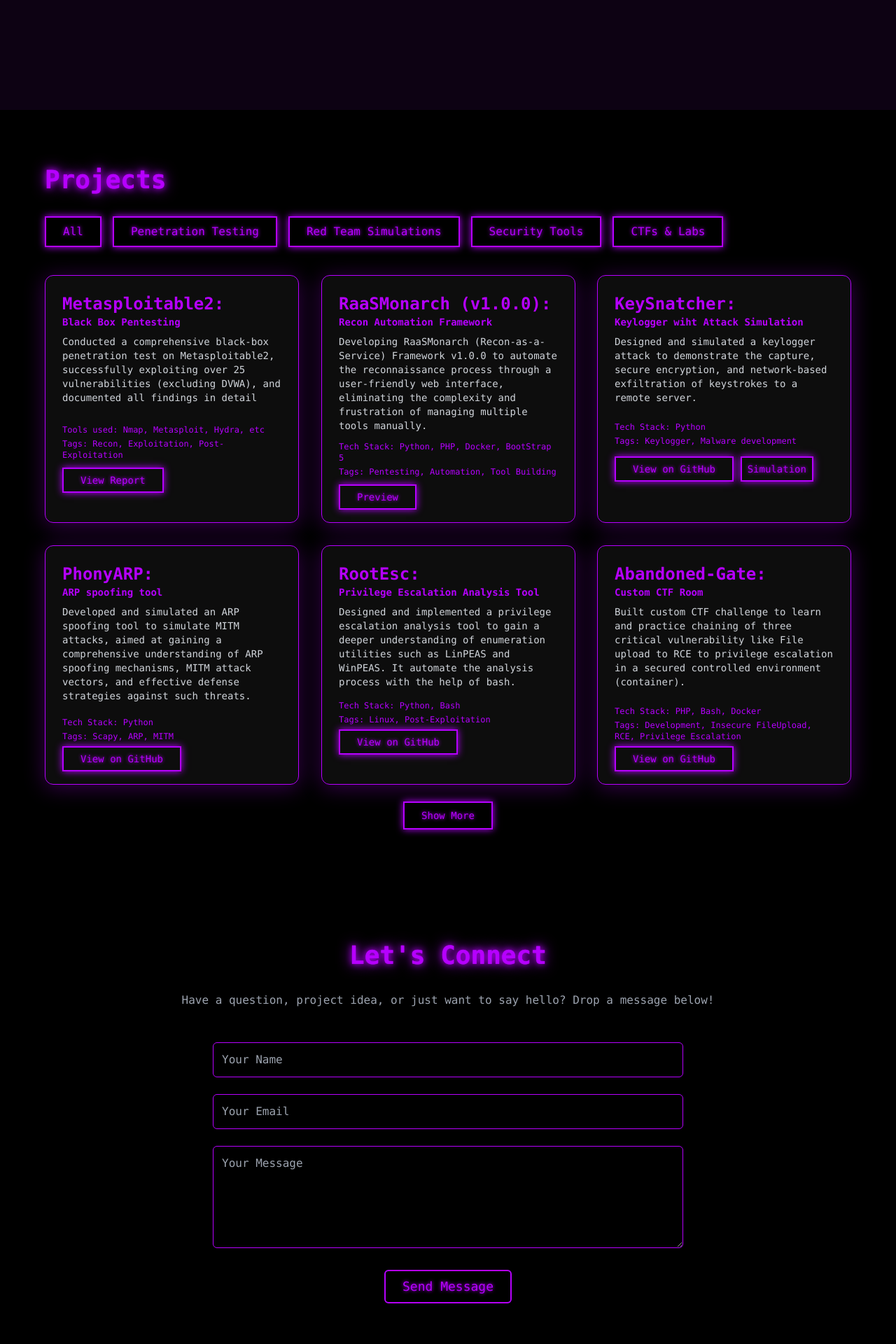
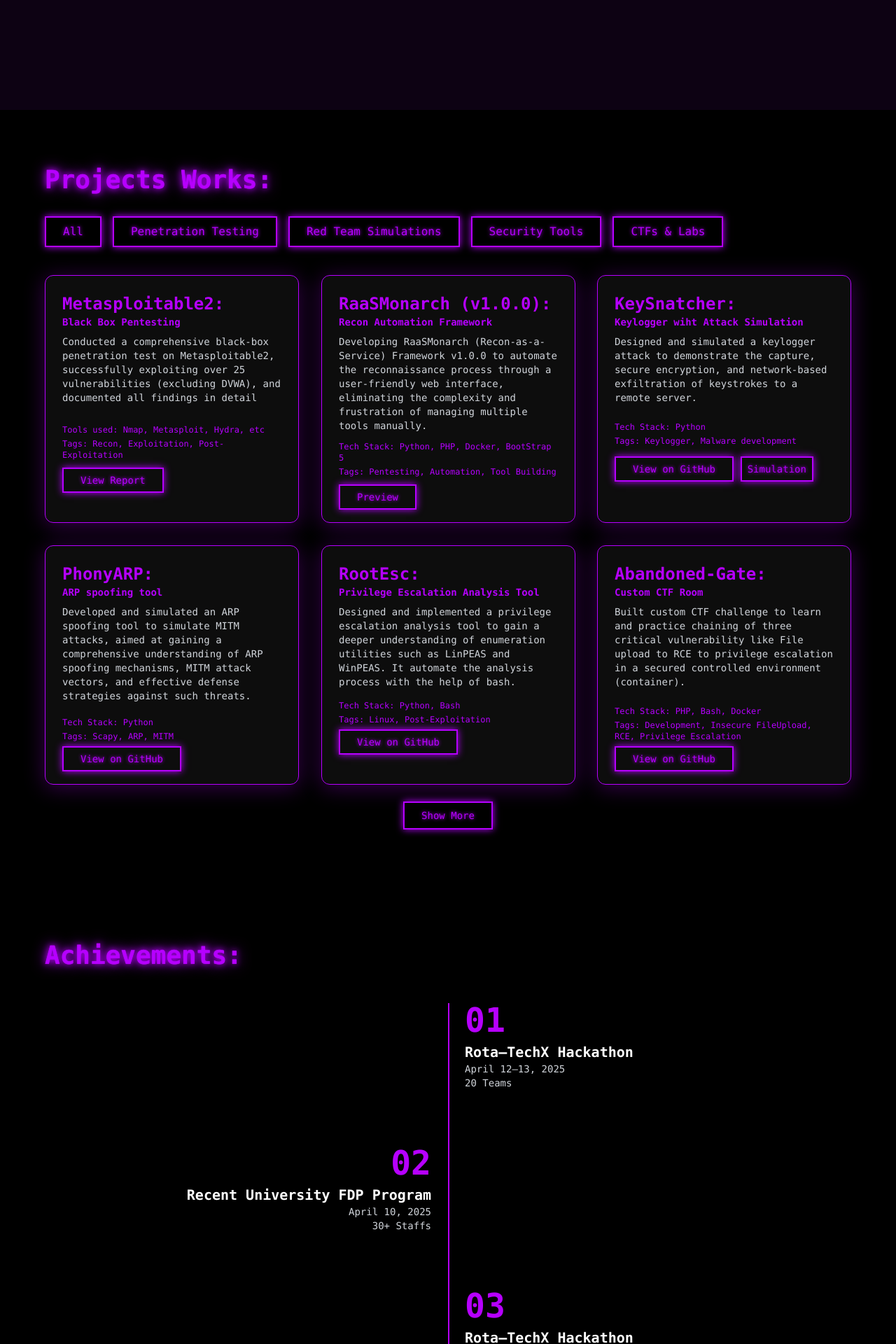
Before and after one commit to pevinkumar10/portfolio, a PHP site: page / in a window 1280 px wide. Shown: the part 1720-3640 px from the top of the page at 70% size. Run offline with PHP 8.4, Linux system fonts and the light colour scheme; some libraries are stand-ins or nearby versions.

Commit message:
added achiements sec

```diff
--- a/index.php
+++ b/index.php
@@ -20,6 +20,7 @@
 	load_template('about');
 	load_template('blogs');
 	load_template('projects');
+	load_template('achievements');
 	load_template('contact');
 	load_template('back-to-top-btn');
 	?>
--- a/src/css/custom.css
+++ b/src/css/custom.css
@@ -216,3 +216,24 @@
 			box-shadow: 0 0 6px #b600ff, 0 0 12px #b600ff;
 			transition: width 1s ease-in-out;
 		}
+		.glass-card-3 {
+			background: rgba(20, 20, 20, 0.5);
+			backdrop-filter: blur(10px);
+			-webkit-backdrop-filter: blur(10px);
+			box-shadow: 0 0 20px #b600ff30;
+			transition: transform 0.3s ease, box-shadow 0.3s ease;
+		}
+
+		@keyframes swipe-up {
+		0% {
+			transform: translateY(50px);
+			opacity: 0;
+		}
+		100% {
+			transform: translateY(0);
+			opacity: 1;
+		}
+		}
+		.animate-swipe-up {
+		animation: swipe-up 0.8s ease-out both;
+		}
--- a/src/templates/about.php
+++ b/src/templates/about.php
@@ -1,7 +1,7 @@
 <!-- About Section -->
 <section id="about" class="about-page relative pt-20 pb-10 px-6 text-white">
     <div class="max-w-6xl mx-auto content-wrapper animate-on-scroll" data-animate="animate-zoom-in">
-        <h2 class="text-4xl font-bold neon-text mb-6 animate-on-scroll" data-animate="animate-zoom-in">About Me</h2>
+        <h2 class="text-4xl font-bold neon-text mb-6 animate-on-scroll" data-animate="animate-zoom-in">About Me:</h2>
         <p class="text-gray-300 text-lg leading-relaxed">
             Hello! I'm pevinkumar A, pursuing Final-year Cybersecurity undergraduate degree with a passion for offensive security, tool development, and real-world attack simulation. I specialize in penetration testing, recon automation, and building custom tools to simplify repetitive tasks.
         </p>
--- /dev/null
+++ b/src/templates/achievements.php
@@ -0,0 +1,60 @@
+<section id="certifications" class="relative py-20 px-4 bg-black text-white overflow-hidden max-h-screen">
+    <div class="max-w-6xl mx-auto">
+        <h2 class="text-4xl font-bold text-left text-[#b600ff] neon-text mb-12 animate-on-scroll" data-animate="animate-zoom-in">Achievements:</h2>
+    </div>
+    <!-- Vertical Center Line -->
+    <div class="absolute hidden sm:block left-1/2 transform -translate-x-1/2 h-full border-l-2 border-[#b600ff] z-0 animate-on-scroll" data-animate="animate-swipe-down"></div>
+    <div class="block sm:hidden mx-auto w-0.5 h-full bg-[#b600ff] absolute left-1/2 transform -translate-x-1/2"></div>
+
+
+    <!-- Timeline Content -->
+    <div class="max-w-5xl mx-auto relative z-10 space-y-20">
+
+        <!-- Item 1 (Right) -->
+        <div class="flex flex-col sm:flex-row justify-between items-center">
+            <div class="sm:w-1/2 hidden sm:flex justify-end pr-6">
+                <!-- Empty left spacer -->
+            </div>
+            <div class="relative sm:w-1/2 text-left sm:pl-6 animate-on-scroll" data-animate="animate-swipe-up">
+                <h2 class="text-5xl font-extrabold text-[#b600ff] mb-2">01</h2>
+                <h3 class="text-xl font-semibold">Rota–TechX Hackathon</h3>
+                <p class="text-sm text-gray-300">April 12–13, 2025<br>20 Teams</p>
+            </div>
+        </div>
+
+        <!-- Item 2 (Left) -->
+        <div class="flex flex-col sm:flex-row justify-between items-center m-4">
+            <div class="relative sm:w-1/2 text-right sm:pr-6 order-last sm:order-first animate-on-scroll" data-animate="animate-swipe-up">
+                <h2 class="text-5xl font-extrabold text-[#b600ff] mb-2">02</h2>
+                <h3 class="text-xl font-semibold">Recent University FDP Program</h3>
+                <p class="text-sm text-gray-300">April 10, 2025<br>30+ Staffs</p>
+            </div>
+        </div>
+
+        <!-- Item 3 (Right) -->
+        <!-- Right Side Timeline Item -->
+        <div class="flex flex-col sm:flex-row justify-between items-center">
+            <div class="sm:w-1/2 hidden sm:flex justify-end pr-6">
+                <!-- Empty spacer -->
+            </div>
+            <div class="relative sm:w-1/2 text-left sm:pl-6 animate-on-scroll" data-animate="animate-swipe-up">
+                <h2 class="text-5xl font-extrabold text-[#b600ff] mb-2">03</h2>
+                <h3 class="text-xl font-semibold">Rota–TechX Hackathon</h3>
+                <p class="text-sm text-gray-300">April 12–13, 2025<br>20 Teams</p>
+            </div>
+        </div>
+
+        <!-- Item 4 (Left) -->
+        <div class="flex flex-col sm:flex-row justify-between items-center">
+            <div class="relative sm:w-1/2 text-right sm:pr-6 order-last sm:order-first animate-on-scroll" data-animate="animate-swipe-up">
+                <h2 class="text-5xl font-extrabold text-[#b600ff] mb-2">04</h2>
+                <h3 class="text-xl font-semibold">College Srishti 2K24</h3>
+                <p class="text-sm text-gray-300">Feb 2024<br>Security Workshop</p>
+            </div>
+            <div class="sm:w-1/2 hidden sm:flex justify-start pl-6">
+                <!-- Empty right spacer -->
+            </div>
+        </div>
+
+    </div>
+</section>
--- a/src/templates/blogs.php
+++ b/src/templates/blogs.php
@@ -1,6 +1,6 @@
 <section class="blog relative pt-20 px-6 py-40 text-white">
     <div class="max-w-6xl mx-auto">
-        <h2 class="text-4xl font-bold text-left text-[#b600ff] neon-text mb-12 animate-on-scroll" data-animate="animate-zoom-in">Blogs & Writeups</h2>
+        <h2 class="text-4xl font-bold text-left text-[#b600ff] neon-text mb-12 animate-on-scroll" data-animate="animate-zoom-in">Blogs & Writeups:</h2>
 
         <div class="relative max-w-6xl mx-auto px-4">
             <!-- Left Button -->
--- a/src/templates/header.php
+++ b/src/templates/header.php
@@ -13,24 +13,24 @@
         <nav class="peer-checked:flex hidden md:flex flex-col md:flex-row md:items-center gap-3 absolute md:static top-16 left-0 w-full md:w-auto bg-black md:bg-transparent p-4 md:p-0">
             <a href="#about">
                 <button class="relative inline-flex items-center justify-center p-0.5 overflow-hidden text-sm font-medium text-white rounded-lg group focus:ring-2 focus:ring-[#b600ff] bg-gradient-to-r from-[#b600ff] to-[#4e00a4]">
-                    <span class="relative px-4 py-2 md:px-5 md:py-2.5 bg-black rounded-md group-hover:bg-transparent transition-all duration-200">About</span>
+                    <span class="relative px-4 py-2 md:px-5 md:py-2.5 bg-black rounded-md group-hover:bg-transparent transition-all duration-200">About Me</span>
                 </button>
             </a>
-            <a href="#skills">
+            <!-- <a href="#skills">
                 <button class="relative inline-flex items-center justify-center p-0.5 overflow-hidden text-sm font-medium text-white rounded-lg group focus:ring-2 focus:ring-[#b600ff] bg-gradient-to-r from-[#b600ff] to-[#4e00a4]">
                     <span class="relative px-4 py-2 md:px-5 md:py-2.5 bg-black rounded-md group-hover:bg-transparent transition-all duration-200">Skills</span>
                 </button>
-            </a>
+            </a> -->
             <a href="#projects">
                 <button class="relative inline-flex items-center justify-center p-0.5 overflow-hidden text-sm font-medium text-white rounded-lg group focus:ring-2 focus:ring-[#b600ff] bg-gradient-to-r from-[#b600ff] to-[#4e00a4]">
                     <span class="relative px-4 py-2 md:px-5 md:py-2.5 bg-black rounded-md group-hover:bg-transparent transition-all duration-200">Projects</span>
                 </button>
             </a>
-            <a href="#certs">
+            <!-- <a href="#certs">
                 <button class="relative inline-flex items-center justify-center p-0.5 overflow-hidden text-sm font-medium text-white rounded-lg group focus:ring-2 focus:ring-[#b600ff] bg-gradient-to-r from-[#b600ff] to-[#4e00a4]">
-                    <span class="relative px-4 py-2 md:px-5 md:py-2.5 bg-black rounded-md group-hover:bg-transparent transition-all duration-200">Certs</span>
+                    <span class="relative px-4 py-2 md:px-5 md:py-2.5 bg-black rounded-md group-hover:bg-transparent transition-all duration-200">Certs & Achievements</span>
                 </button>
-            </a>
+            </a> -->
             <a href="#contact">
                 <button class="relative inline-flex items-center justify-center p-0.5 overflow-hidden text-sm font-medium text-white rounded-lg group focus:ring-2 focus:ring-[#b600ff] bg-gradient-to-r from-[#b600ff] to-[#4e00a4]">
                     <span class="relative px-4 py-2 md:px-5 md:py-2.5 bg-black rounded-md group-hover:bg-transparent transition-all duration-200">Contact</span>
--- a/src/templates/projects.php
+++ b/src/templates/projects.php
@@ -1,7 +1,7 @@
 <!-- Projects Section with Filters -->
 <section id="projects" class="projects-page py-20 px-6 text-white min-h-screen">
     <div class="max-w-6xl mx-auto">
-        <h2 class="text-4xl font-bold neon-text mb-8 animate-on-scroll" data-animate="animate-zoom-in">Projects</h2>
+        <h2 class="text-4xl font-bold neon-text mb-8 animate-on-scroll" data-animate="animate-zoom-in">Projects Works:</h2>
 
         <!-- Filter Buttons -->
         <div class="flex flex-wrap gap-4 mb-10 animate-zoom-in">
```
